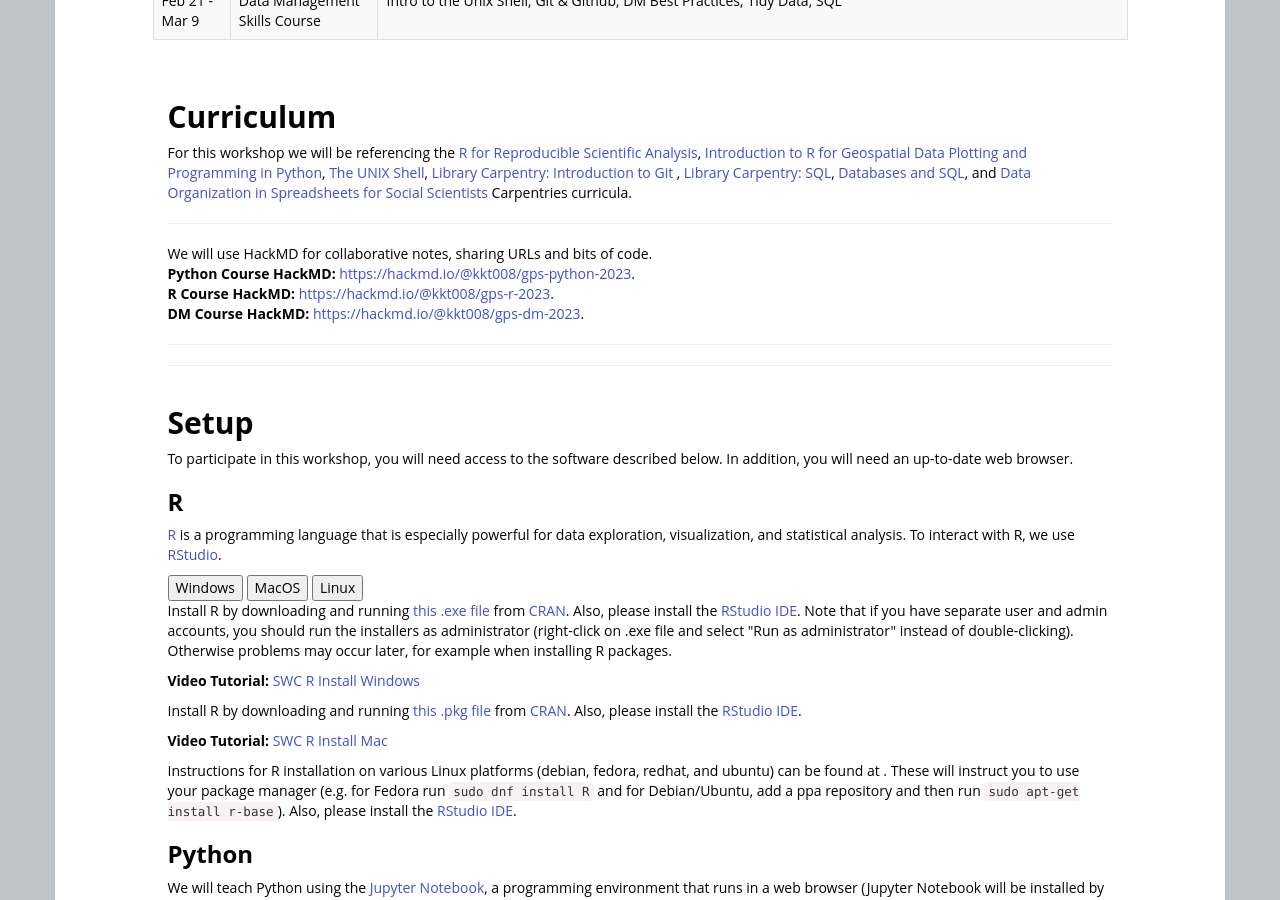
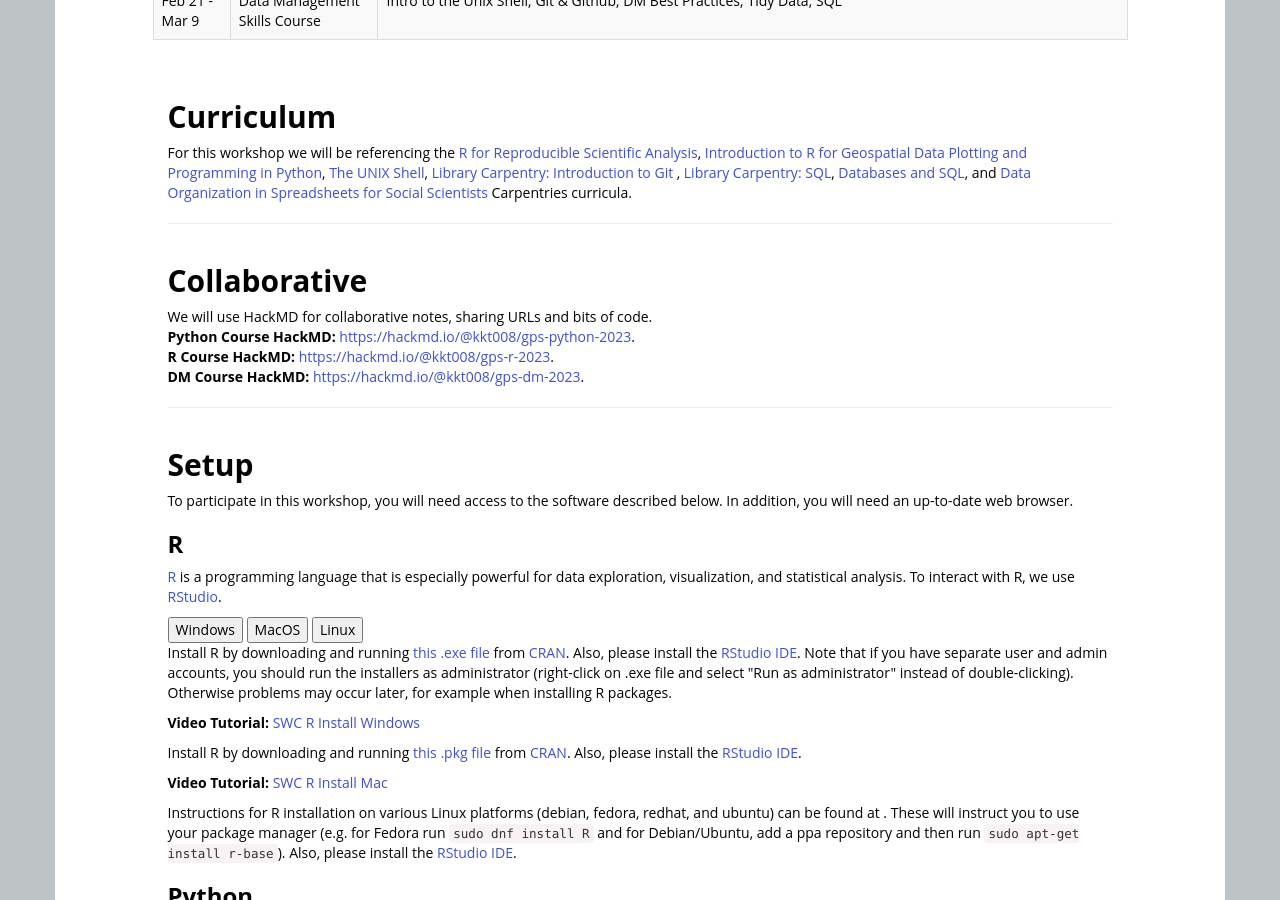
Before and after one commit to ucsdlib/WIN2023-GPS-Skills-Courses, a Jekyll site: the page built from index.html, in a window 1280 px wide and 900 px high, scrolled down 1309 px. Built offline with Jekyll 4.4.1, drawn with Linux system fonts in a browser that asks for light colours; nearby versions of some CDN libraries; library files that are not in the unit come from our copies.

Commit message:
Update index.html

```diff
--- a/index.html
+++ b/index.html
@@ -155,13 +155,13 @@
 </div>
 
 <h2 id="curriculum">Curriculum</h2>
-<!-- R specific data information begins -->
 <p id = "curriculum">
 For this workshop we will be referencing the <a href="https://swcarpentry.github.io/r-novice-gapminder/">R for Reproducible Scientific Analysis</a>, <a href="https://datacarpentry.org/r-intro-geospatial/">Introduction to R for Geospatial Data</a><a href="http://swcarpentry.github.io/python-novice-gapminder/"> Plotting and Programming in Python</a>, <a href="https://librarycarpentry.org/lc-shell/">The UNIX Shell</a>, <a href="https://librarycarpentry.org/lc-git">Library Carpentry: Introduction to Git</a> , <a href="https://librarycarpentry.org/lc-sql/">Library Carpentry: SQL</a>, <a href="https://swcarpentry.github.io/sql-novice-survey/">Databases and SQL</a>, and <a href="https://datacarpentry.org/spreadsheets-socialsci/">Data Organization in Spreadsheets for Social Scientists</a> Carpentries curricula.
 </p>
 
 <hr/>
 
+<h2 id="notes">Collaborative</h2>
 <p>
   We will use HackMD for collaborative notes, sharing URLs and bits of code.
   <br/>
@@ -171,8 +171,6 @@
   <br/>
   <strong>DM Course HackMD:</strong> <a href="https://hackmd.io/@kkt008/gps-dm-2023">https://hackmd.io/@kkt008/gps-dm-2023</a>.
 </p>
-
-<hr/>
 
 <hr/>
 <!--
```
